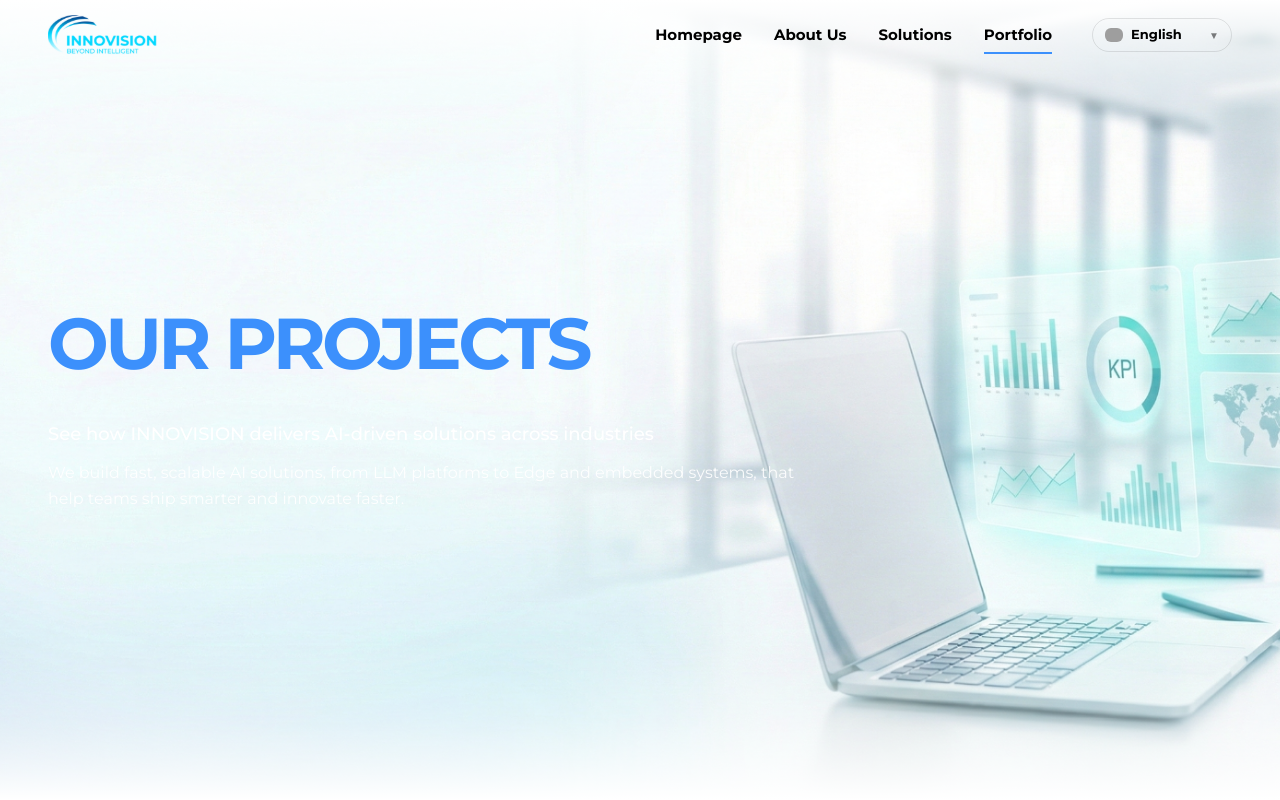
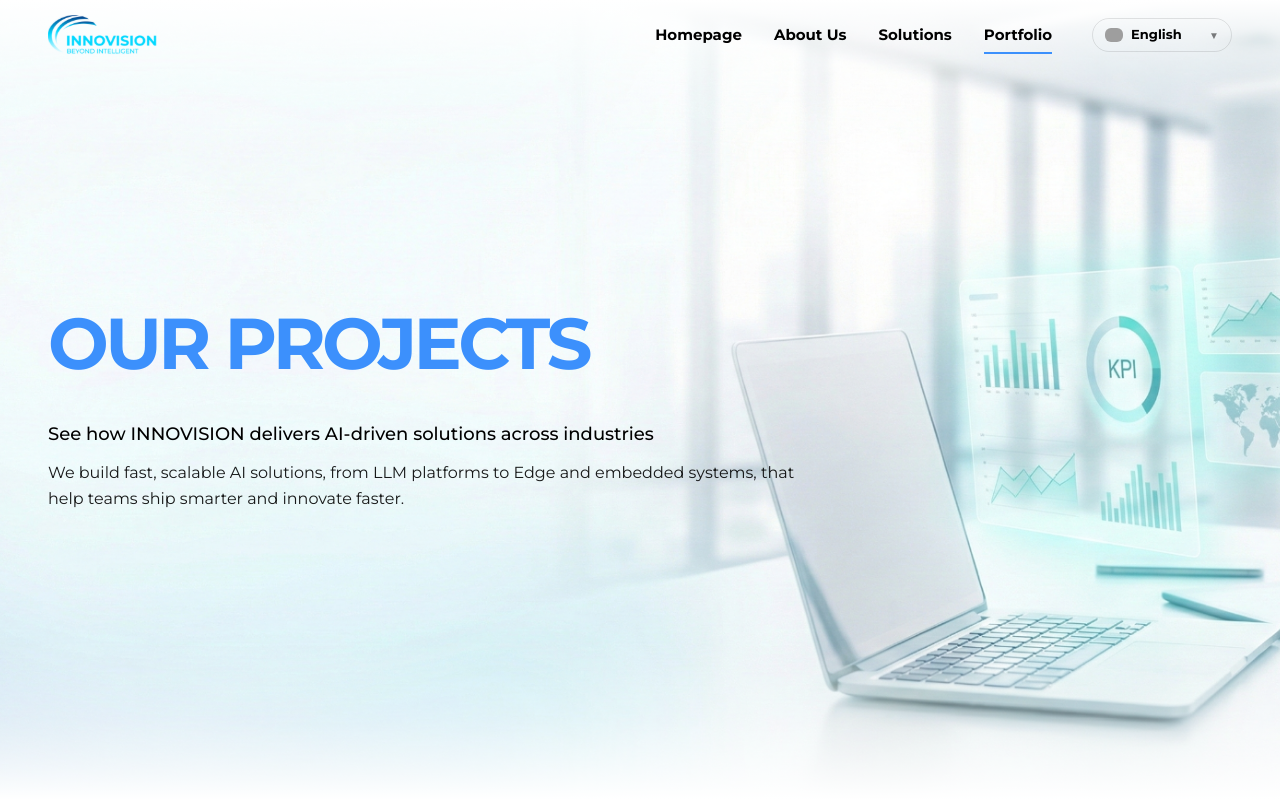
Before and after one commit to Quanbeothoima123/web-innovision, a Next.js app: page /portfolio in a window 1280 px wide. Shown: the top 800 px of the page. Built offline with nearby package versions, Linux system fonts and the light colour scheme; grey boxes are pictures that could not be loaded.

Commit message:
cập nhật title màu đen

```diff
--- a/src/app/portfolio/page.js
+++ b/src/app/portfolio/page.js
@@ -134,7 +134,7 @@ function PortfolioHero({ scrollY }) {
           initial={{ opacity: 0, y: 20 }}
           animate={{ opacity: 1, y: 0 }}
           transition={{ duration: 0.8, delay: 0.2, ease: "easeOut" }}
-          className="mt-6 text-[16px] md:text-[18px] text-white font-medium max-w-2xl"
+          className="mt-6 text-[16px] md:text-[18px] text-[#000000] font-medium max-w-2xl"
         >
           See how INNOVISION delivers AI-driven solutions across industries
         </motion.p>
@@ -143,7 +143,7 @@ function PortfolioHero({ scrollY }) {
           initial={{ opacity: 0, y: 18 }}
           animate={{ opacity: 1, y: 0 }}
           transition={{ duration: 0.8, delay: 0.3, ease: "easeOut" }}
-          className="mt-3 text-[14px] md:text-[16px] text-white/90 max-w-3xl leading-relaxed"
+          className="mt-3 text-[14px] md:text-[16px] text-[#000000]/90 max-w-3xl leading-relaxed"
         >
           We build fast, scalable AI solutions, from LLM platforms to Edge and
           embedded systems, that help teams ship smarter and innovate faster.
--- a/src/app/solutions/page.js
+++ b/src/app/solutions/page.js
@@ -94,7 +94,7 @@ const Solutions = () => {
             initial={{ opacity: 0, y: 20 }}
             animate={{ opacity: 1, y: 0 }}
             transition={{ duration: 0.8, delay: 0.2, ease: "easeOut" }}
-            className="mt-6 text-[16px] md:text-[18px] text-white font-medium max-w-2xl"
+            className="mt-6 text-[16px] md:text-[18px] text-[#000000] font-medium max-w-2xl"
           >
             Empowering the future through AI-driven innovation.
           </motion.p>
```
